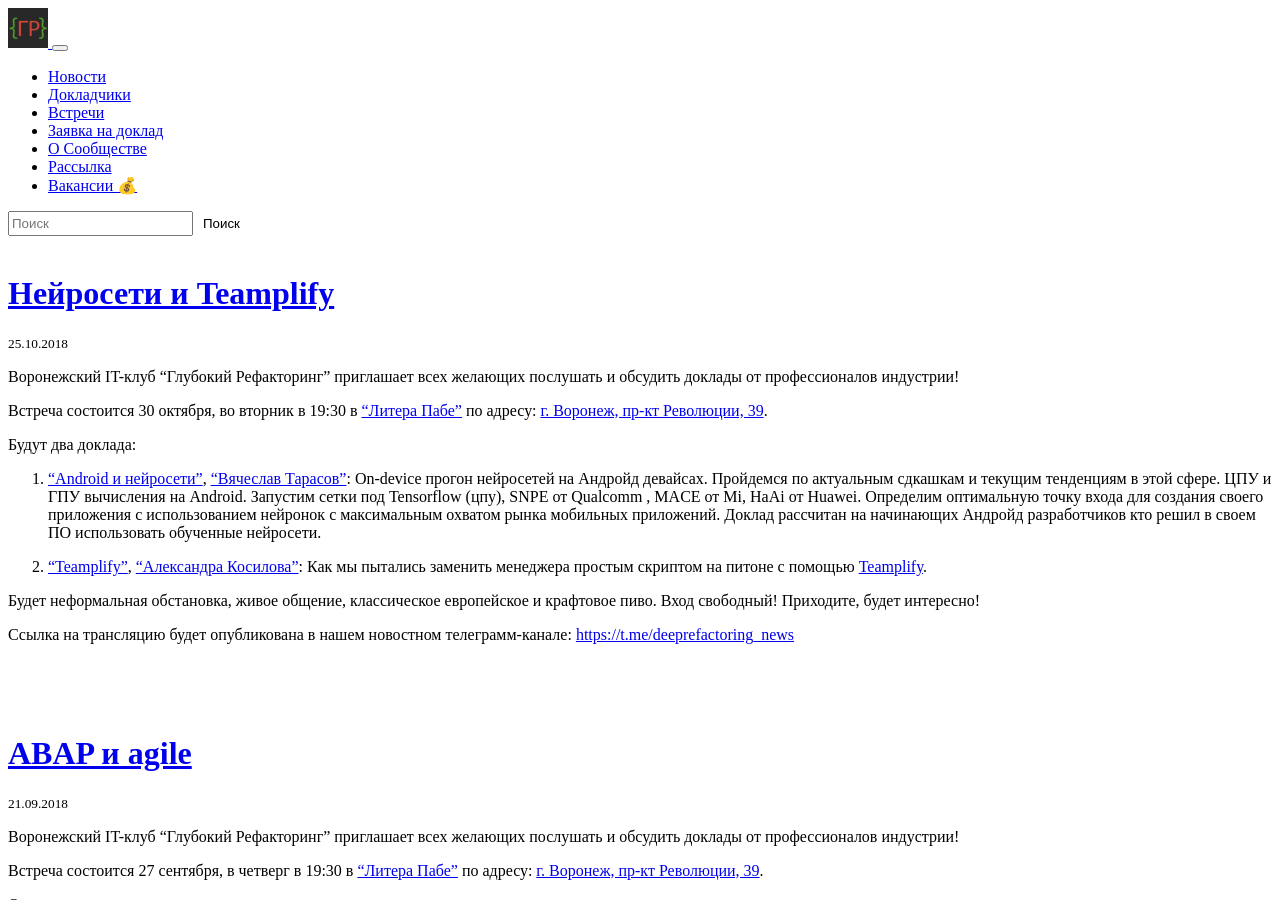
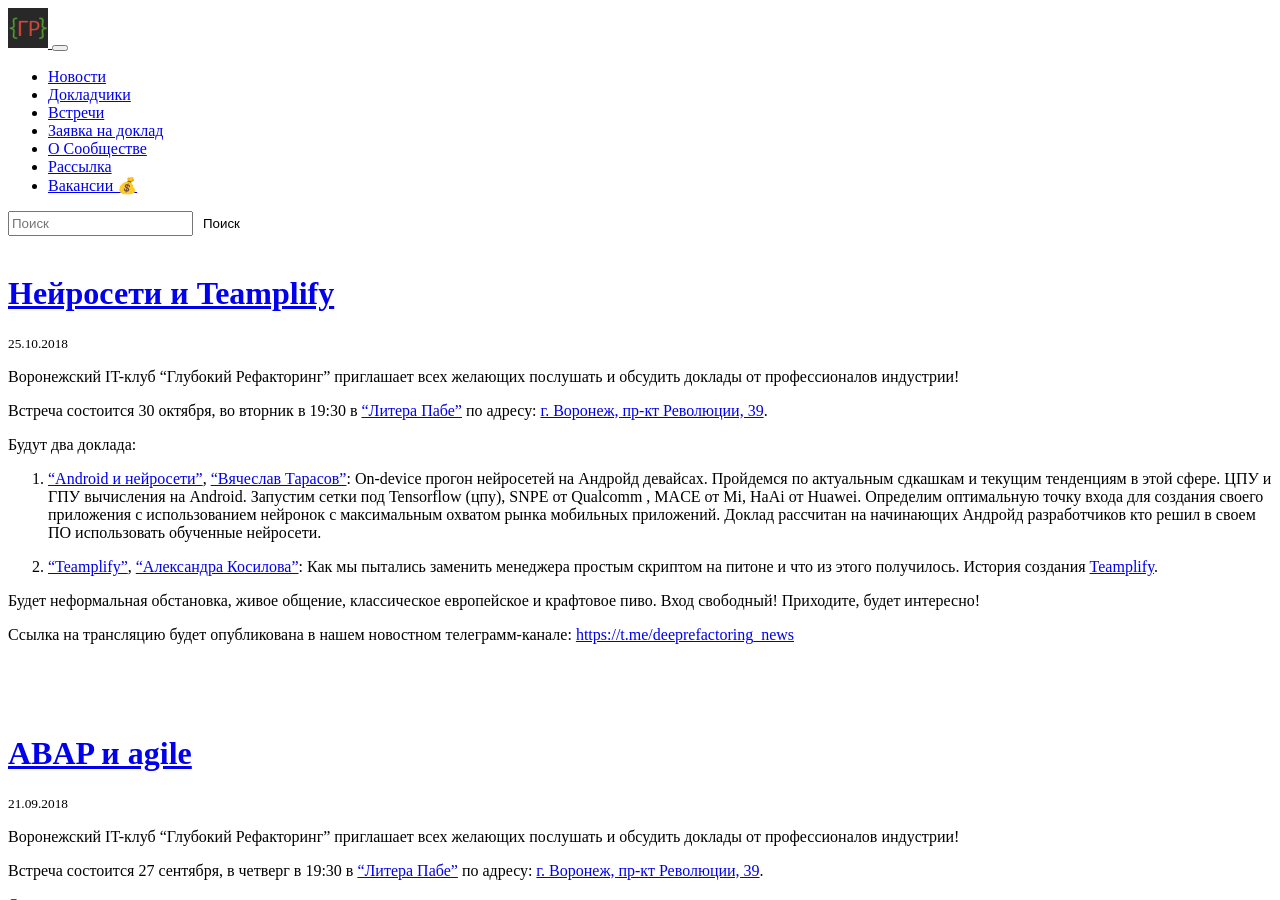
Before and after one commit to deeprefactoring/deeprefactoring.github.io, a Jekyll site: the page built from index.html, in a window 1280 px wide and 900 px high. Built offline with Jekyll 4.4.1, drawn with Linux system fonts in a browser that asks for light colours; nearby versions of some CDN libraries; the list of posts is cut into pages by our own code.

Commit message:
Fix teamplify description (#144)

```diff
--- a/_papers/35-teamplify.md
+++ b/_papers/35-teamplify.md
@@ -11,6 +11,6 @@ speakerdeck_direct:
 speakerdeck_id:
 
 about: |
-  Как мы пытались заменить менеджера простым скриптом на питоне с помощью [Teamplify](http://teamplify.com/).
+  Как мы пытались заменить менеджера простым скриптом на питоне и что из этого получилось. История создания [Teamplify](http://teamplify.com/).
 
 ---
--- a/_posts/2018-10-25-meetup-35.md
+++ b/_posts/2018-10-25-meetup-35.md
@@ -20,7 +20,7 @@ redirect_from: /meetup/next/
 
 1. ["Android и нейросети"]({% link _papers/35-neuroandroid.md %}), ["Вячеслав Тарасов"]({% link _speakers/vyacheslav-tarasov.md %}): On-device прогон нейросетей на Андройд девайсах. Пройдемся по актуальным сдкашкам и текущим тенденциям в этой сфере. ЦПУ и ГПУ вычисления на Android. Запустим сетки под Tensorflow (цпу), SNPE от Qualcomm , MACE от Mi, HaAi от Huawei. Определим оптимальную точку входа для создания своего приложения с использованием нейронок с максимальным охватом рынка мобильных приложений. Доклад рассчитан на начинающих Андройд разработчиков кто решил в своем ПО использовать обученные нейросети.
 
-2. ["Teamplify"]({% link _papers/35-teamplify.md %}), ["Александра Косилова"]({% link _speakers/alexandra-kosilova.md %}): Как мы пытались заменить менеджера простым скриптом на питоне с помощью [Teamplify](http://teamplify.com/).
+2. ["Teamplify"]({% link _papers/35-teamplify.md %}), ["Александра Косилова"]({% link _speakers/alexandra-kosilova.md %}): Как мы пытались заменить менеджера простым скриптом на питоне и что из этого получилось. История создания [Teamplify](http://teamplify.com/).
 
 Будет неформальная обстановка, живое общение, классическое европейское и крафтовое пиво. Вход свободный! Приходите, будет интересно!
 
```
